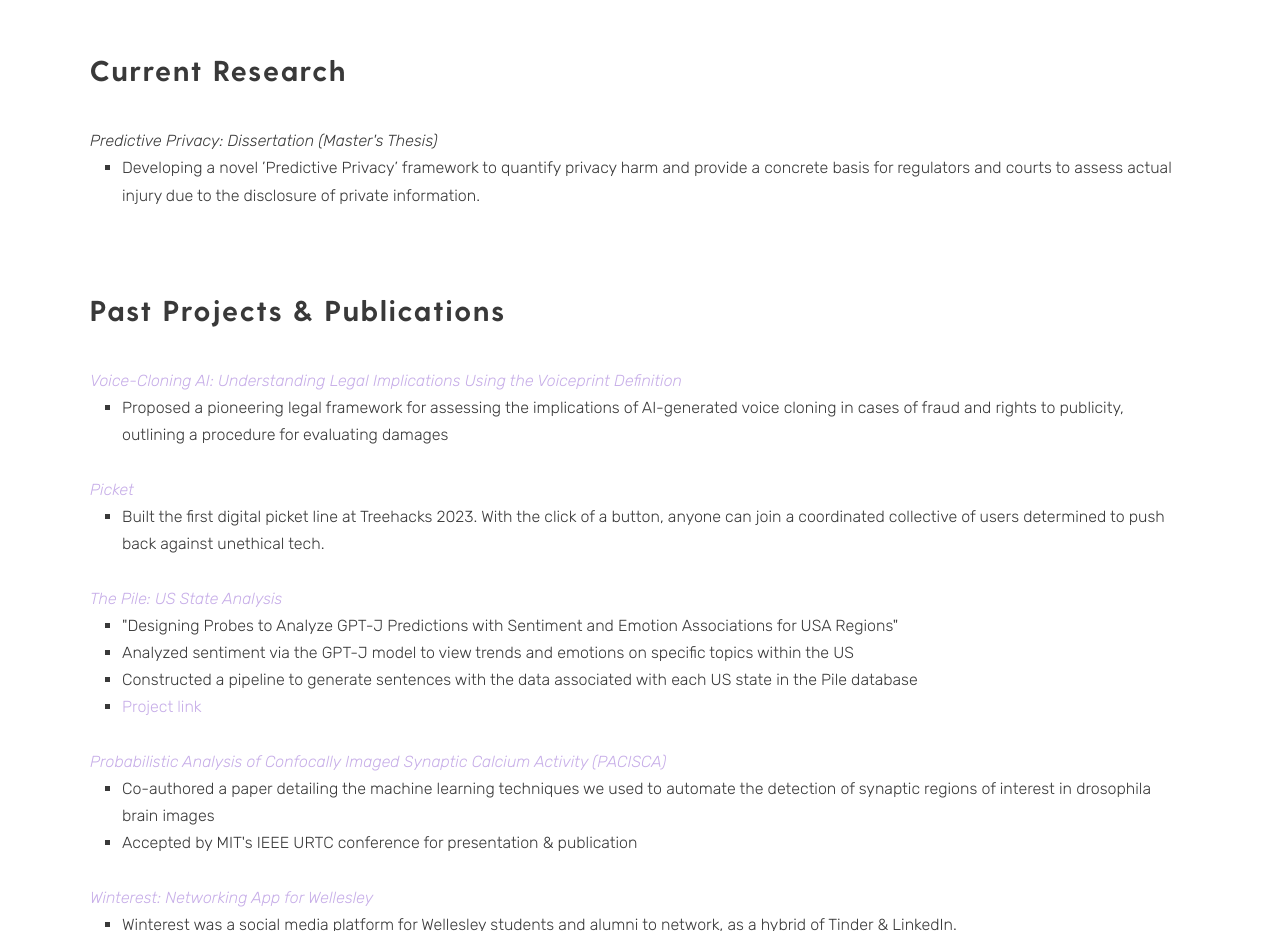
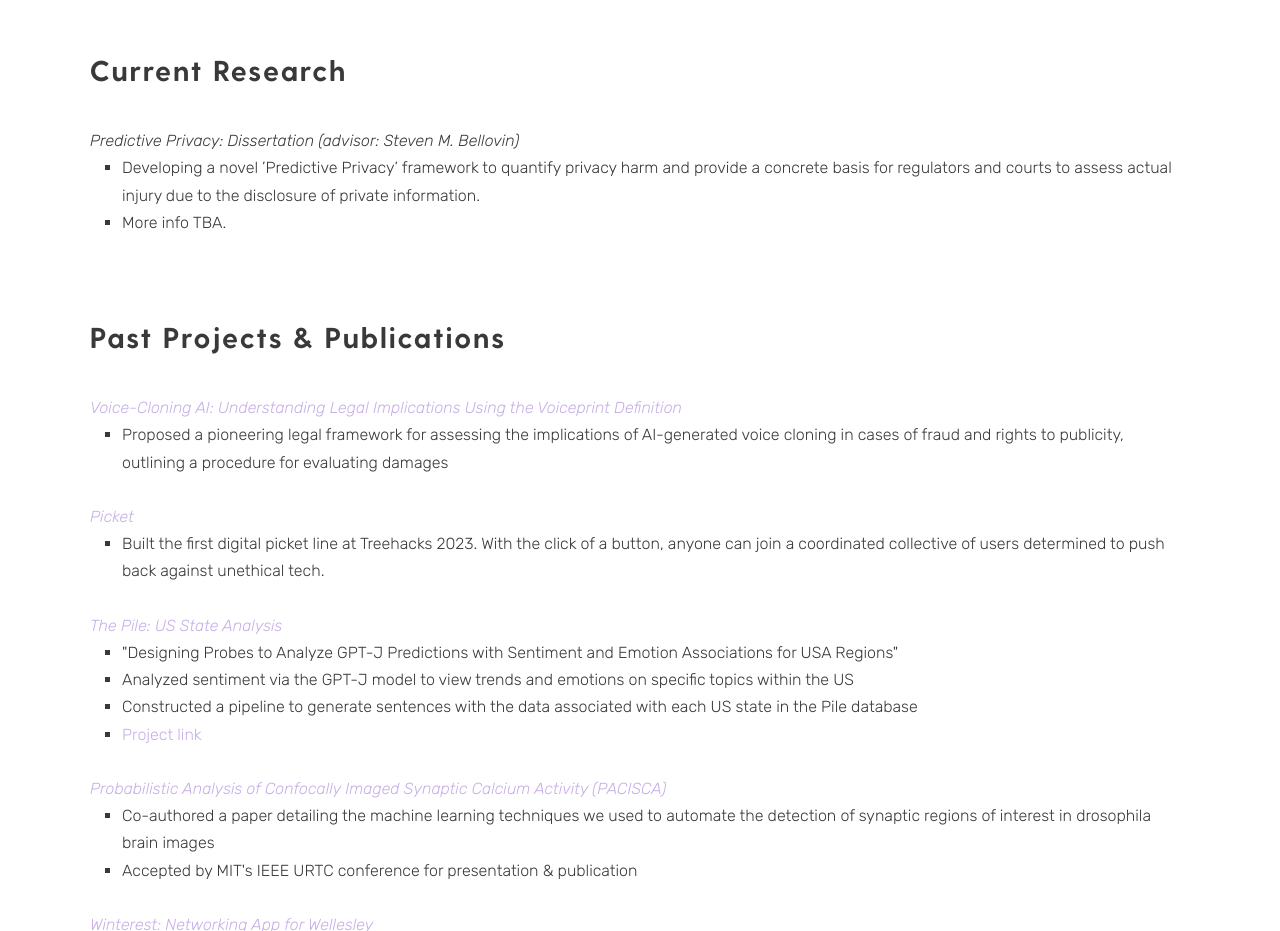
Before and after one commit to skochar1/pfolio, a plain HTML site: page index.html in a window 1280 px wide. Shown: the part 1540-2471 px from the top of the page. Drawn offline with Linux system fonts and the light colour scheme; some packages are replaced by stand-ins of ours; a script that the page names is missing; files whose address does not match are found by name.

Commit message:
Update index.html

```diff
--- a/index.html
+++ b/index.html
@@ -105,10 +105,11 @@
                     <div class="col-1-1" id="research">
                         <h3>Current Research</h3>
                         <p>
-			<span class="p-italic">Predictive Privacy: Dissertation (Master's Thesis)</span>
+			<span class="p-italic">Predictive Privacy: Dissertation (advisor: Steven M. Bellovin)</span>
                             <ul>
                                 <li>Developing a novel ’Predictive Privacy’ framework to quantify privacy harm and provide a concrete basis for regulators
                                     and courts to assess actual injury due to the disclosure of private information.</li>
+				<li>More info TBA.</li>
                             </ul>
                         </p><br><br>
                     </div>
```
